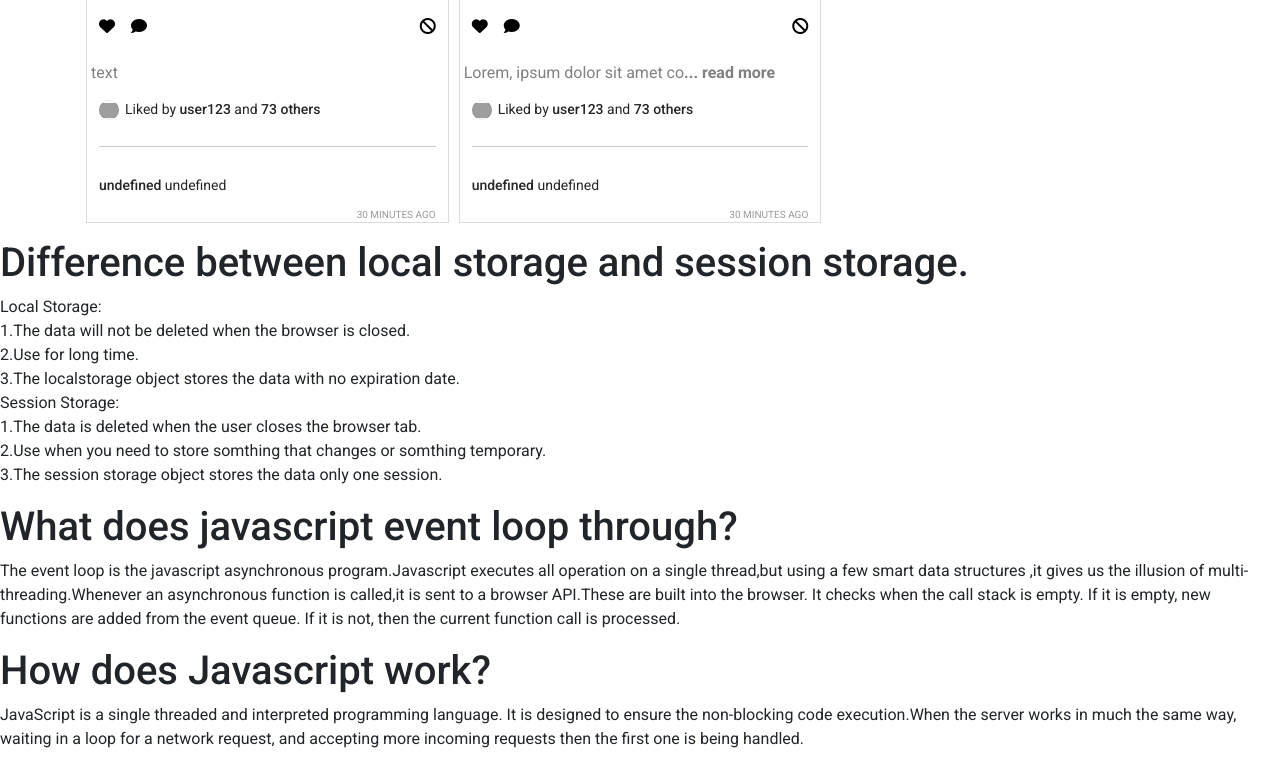
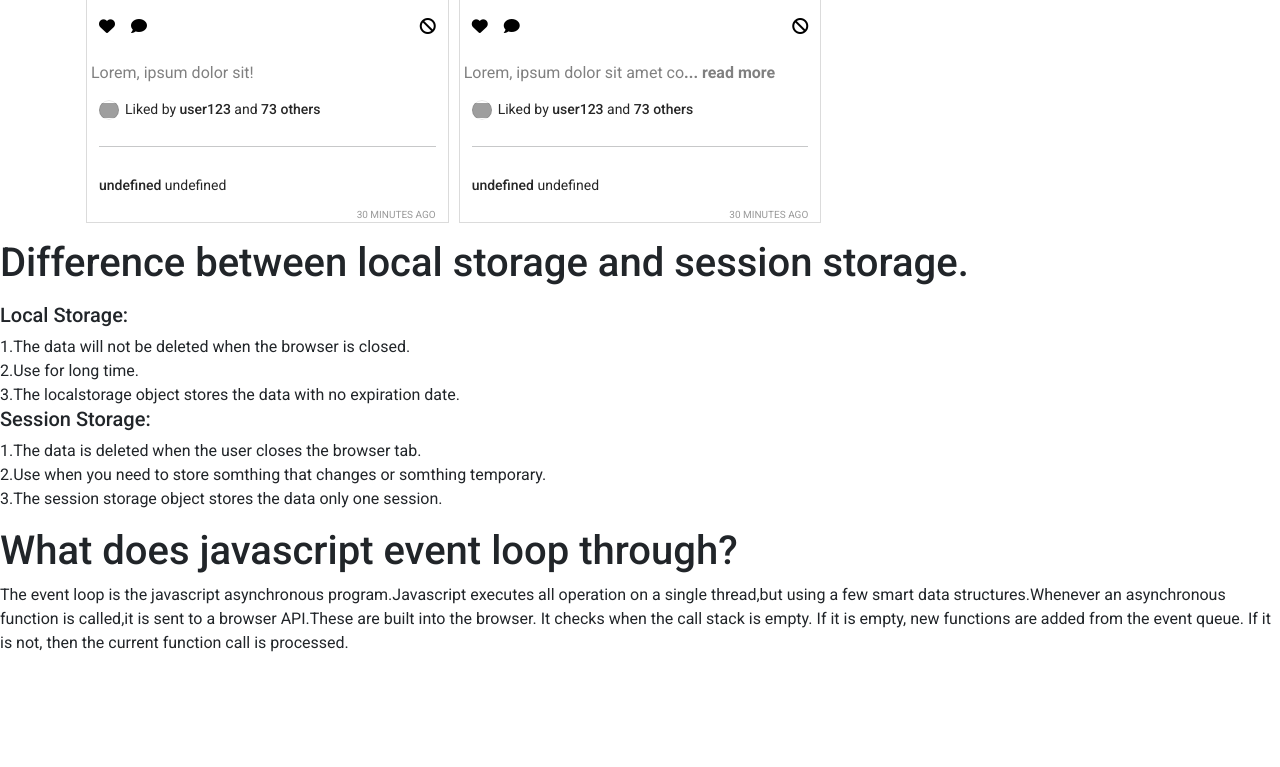
Before and after one commit to BrishtiShil/insta-shohor-website, a plain HTML site: page index.html in a window 1280 px wide. Shown: the part 1261-2028 px from the top of the page. After the commit the page ends 1932 px from the top, so only its background shows below. Drawn offline with nearby package versions, Linux system fonts and the light colour scheme; grey boxes are pictures that could not be loaded.

Commit message:
seventh commit

```diff
--- a/index.html
+++ b/index.html
@@ -5,7 +5,7 @@
     <meta charset="UTF-8" />
     <meta http-equiv="X-UA-Compatible" content="IE=edge" />
     <meta name="viewport" content="width=device-width, initial-scale=1.0" />
-    <title>My Insta-Sohor</title>
+    <title>Insta-Sohor</title>
     <link rel="stylesheet" href="./css/style.css" />
     <!-- Latest compiled and minified CSS -->
     <link href="https://cdn.jsdelivr.net/npm/bootstrap@5.1.3/dist/css/bootstrap.min.css" rel="stylesheet"
@@ -23,7 +23,7 @@
 <body>
     <header>
         <nav class="navbar navbar-expand-lg navbar-light bg-light px-5">
-            <a class="navbar-brand" href="#">My Insta-Sohor</a>
+            <a class="navbar-brand" href="#">Insta-Sohor</a>
             <button class="navbar-toggler" type="button" data-toggle="collapse" data-target="#navbarSupportedContent"
                 aria-controls="navbarSupportedContent" aria-expanded="false" aria-label="Toggle navigation">
                 <span class="navbar-toggler-icon"></span>
@@ -60,26 +60,23 @@
     <footer>
         <section>
             <h1>Difference between local storage and session storage.</h1>
-            <p>Local Storage:<br>
+            <p>
+            <h5>Local Storage:</h5>
             1.The data will not be deleted when the browser is closed.<br>
             2.Use for long time.<br>
             3.The localstorage object stores the data with no expiration date.<br>
-                Session Storage:<br>
+            <h5>Session Storage:</h5>
             1.The data is deleted when the user closes the browser tab.<br>
             2.Use when you need to store somthing that changes or somthing temporary.<br>
             3.The session storage object stores the data only one session.
             </p>
             <h1>What does javascript event loop through?</h1>
             <p>The event loop is the javascript asynchronous program.Javascript executes all operation on a single
-                thread,but using a few smart data structures ,it gives us the illusion of multi-threading.Whenever an
+                thread,but using a few smart data structures.Whenever an
                 asynchronous function is called,it is sent to a browser API.These are built into the browser. It checks
                 when the call stack is empty. If it is empty, new functions are added from the event queue. If it is
                 not, then the current function call is processed.
             </p>
-            <h1>How does Javascript work?</h1>
-            <p>JavaScript is a single threaded and interpreted programming language. It is designed to ensure the
-                non-blocking code execution.When the server works in much the same way, waiting in a loop for a network
-                request, and accepting more incoming requests then the first one is being handled. </p>
         </section>
     </footer>
 
--- a/js/app.js
+++ b/js/app.js
@@ -28,7 +28,7 @@ const reportPost = (id) => {
 };
 
 const displayContent = (text) => {
-  return text.length < 30 ? 'text' : text.slice(0, 30) + "<span class='fw-bold'>... read more</span>";
+  return text.length < 30 ? text : text.slice(0, 30) + "<span class='fw-bold'>... read more</span>";
 };
 
 const switchTab = (id) => {
```
Lines whose indentation alone changed are shown as unchanged.
